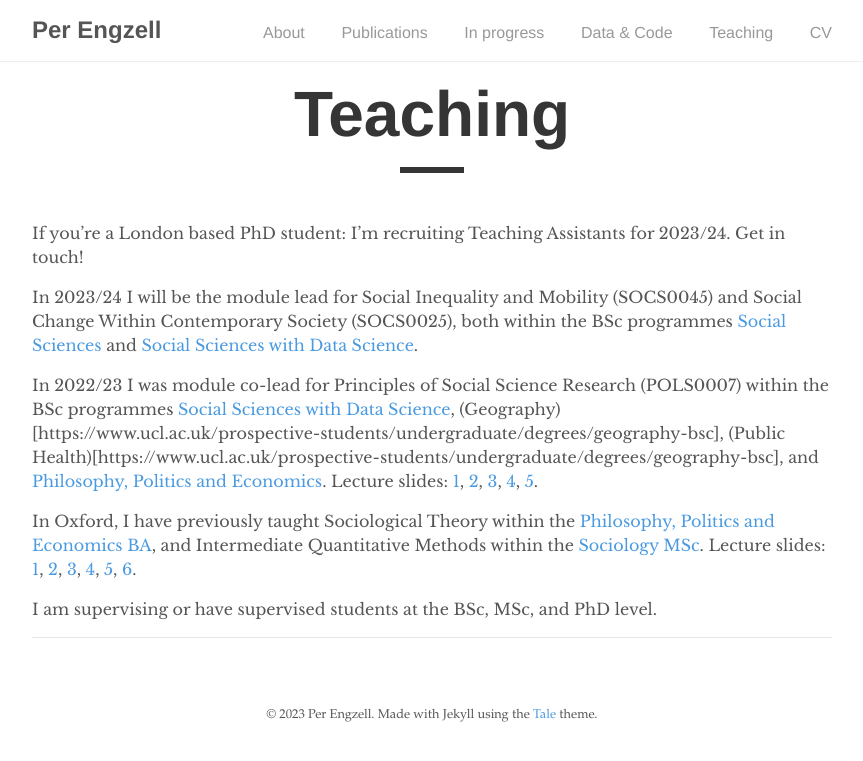
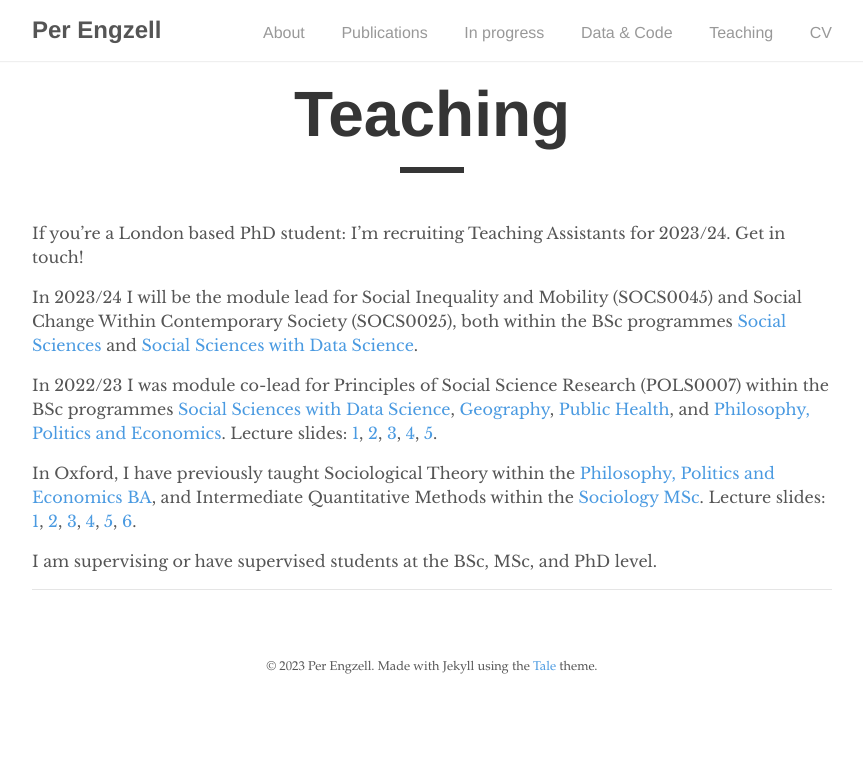
Before and after one commit to pengzell/pengzell.github.io, a Jekyll site: the page built from _pages/teaching.md, in a window 1280 px wide. Shown: the top 761 px of the page, without its empty margins (208-1071 px from the left). Built offline with Jekyll 4.4.1, drawn with Linux system fonts in a browser that asks for light colours.

Commit message:
Update teaching.md

```diff
--- a/_pages/teaching.md
+++ b/_pages/teaching.md
@@ -9,7 +9,7 @@ If you're a London based PhD student: I'm recruiting Teaching Assistants for 202
 
 In 2023/24 I will be the module lead for Social Inequality and Mobility (SOCS0045) and Social Change Within Contemporary Society (SOCS0025), both within the BSc programmes [Social Sciences](https://www.ucl.ac.uk/prospective-students/undergraduate/degrees/social-sciences-bsc) and [Social Sciences with Data Science](https://www.ucl.ac.uk/prospective-students/undergraduate/degrees/social-sciences-data-science-bsc).
 
-In 2022/23 I was module co-lead for Principles of Social Science Research (POLS0007) within the BSc programmes [Social Sciences with Data Science](https://www.ucl.ac.uk/prospective-students/undergraduate/degrees/social-sciences-data-science-bsc), (Geography)[https://www.ucl.ac.uk/prospective-students/undergraduate/degrees/geography-bsc], (Public Health)[https://www.ucl.ac.uk/prospective-students/undergraduate/degrees/geography-bsc], and [Philosophy, Politics and Economics](https://www.ucl.ac.uk/prospective-students/undergraduate/degrees/philosophy-politics-and-economics-bsc). Lecture slides: [1](https://github.com/pengzell/pengzell.github.io/blob/master/_content/POLS0007-1.pdf), [2](https://github.com/pengzell/pengzell.github.io/blob/master/_content/POLS0007-2.pdf), [3](https://github.com/pengzell/pengzell.github.io/blob/master/_content/POLS0007-3.pdf), [4](https://github.com/pengzell/pengzell.github.io/blob/master/_content/POLS0007-4.pdf), [5](https://github.com/pengzell/pengzell.github.io/blob/master/_content/POLS0007-5.pdf).
+In 2022/23 I was module co-lead for Principles of Social Science Research (POLS0007) within the BSc programmes [Social Sciences with Data Science](https://www.ucl.ac.uk/prospective-students/undergraduate/degrees/social-sciences-data-science-bsc), [Geography](https://www.ucl.ac.uk/prospective-students/undergraduate/degrees/geography-bsc), [Public Health](https://www.ucl.ac.uk/prospective-students/undergraduate/degrees/geography-bsc), and [Philosophy, Politics and Economics](https://www.ucl.ac.uk/prospective-students/undergraduate/degrees/philosophy-politics-and-economics-bsc). Lecture slides: [1](https://github.com/pengzell/pengzell.github.io/blob/master/_content/POLS0007-1.pdf), [2](https://github.com/pengzell/pengzell.github.io/blob/master/_content/POLS0007-2.pdf), [3](https://github.com/pengzell/pengzell.github.io/blob/master/_content/POLS0007-3.pdf), [4](https://github.com/pengzell/pengzell.github.io/blob/master/_content/POLS0007-4.pdf), [5](https://github.com/pengzell/pengzell.github.io/blob/master/_content/POLS0007-5.pdf).
 
 In Oxford, I have previously taught Sociological Theory within the [Philosophy, Politics and Economics BA](https://www.ox.ac.uk/admissions/undergraduate/courses/course-listing/philosophy-politics-and-economics), and Intermediate Quantitative Methods within the [Sociology MSc](https://www.ox.ac.uk/admissions/graduate/courses/msc-sociology). Lecture slides: [1](https://github.com/pengzell/pengzell.github.io/blob/master/_content/IQM_Prelims.pdf), [2](https://github.com/pengzell/pengzell.github.io/blob/master/_content/IQM_Missing.pdf), [3](https://github.com/pengzell/pengzell.github.io/blob/master/_content/IQM_Errors.pdf), [4](https://github.com/pengzell/pengzell.github.io/blob/master/_content/IQM_IV.pdf), [5](https://github.com/pengzell/pengzell.github.io/blob/master/_content/IQM_Comparison.pdf), [6](https://github.com/pengzell/pengzell.github.io/blob/master/_content/IQM_Artefacts.pdf).
 
```
